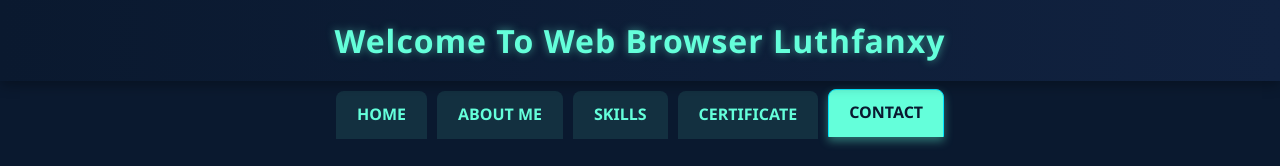
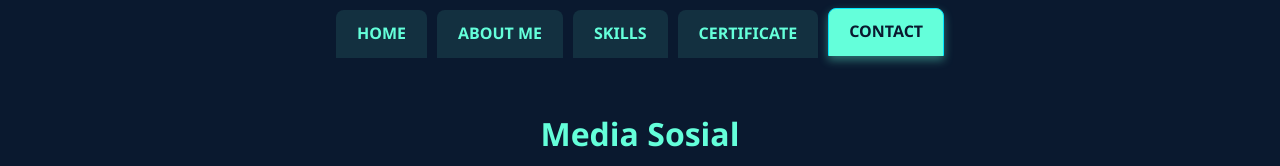
Before and after one commit to ahmadluthfanwijayana/Luthfan.Coding, a plain HTML site: page test.Coding/CONTACT.html in a window 1280 px wide. Shown: the top 166 px of the page. Drawn offline with Linux system fonts and the light colour scheme.

Commit message:
Update CONTACT.html

```diff
--- a/test.Coding/CONTACT.html
+++ b/test.Coding/CONTACT.html
@@ -7,11 +7,6 @@
   <link rel="stylesheet" href="style.css">
 </head>
 <body>
-
-  <!-- HEADER -->
-  <header>
-    <h1>Welcome To Web Browser Luthfanxy</h1>
-  </header>
 
   <!-- NAVBAR -->
   <nav>
```
